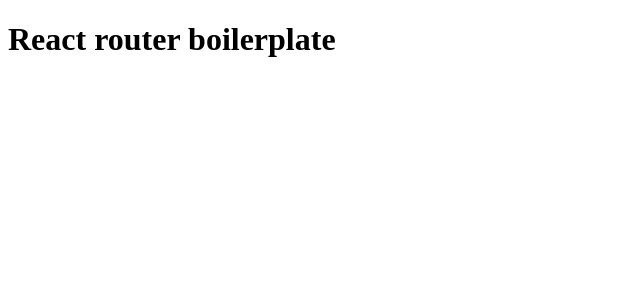
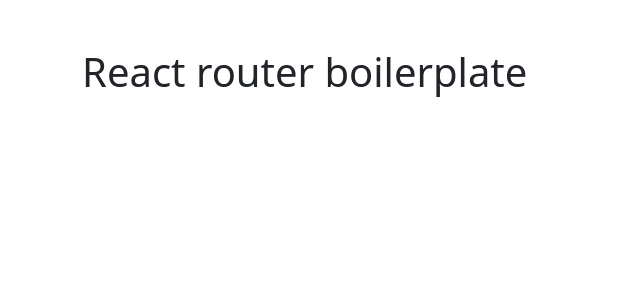
Before and after one commit to TizianoN/152-react-router-boilerplate, a React (Vite) app: page / in a window 1280 px wide. Shown: the top 300 px of the page, without its empty margins (0-640 px from the left). Built offline with nearby package versions, Linux system fonts and the light colour scheme.

Commit message:
add: bootstrap

```diff
--- a/package.json
+++ b/package.json
@@ -10,6 +10,7 @@
     "preview": "vite preview"
   },
   "dependencies": {
+    "bootstrap": "^5.3.8",
     "react": "^19.2.0",
     "react-dom": "^19.2.0"
   },
--- a/src/App.jsx
+++ b/src/App.jsx
@@ -1,3 +1,9 @@
 export default function App() {
-  return <h1>React router boilerplate</h1>;
+  return (
+    <main>
+      <div className="py-5 container">
+        <h1>React router boilerplate</h1>
+      </div>
+    </main>
+  );
 }
--- a/src/main.jsx
+++ b/src/main.jsx
@@ -1,5 +1,9 @@
 import { StrictMode } from "react";
 import { createRoot } from "react-dom/client";
+
+import "bootstrap/dist/css/bootstrap.min.css";
+import "bootstrap/dist/js/bootstrap.min.js";
+
 import "./assets/css/index.css";
 import App from "./App.jsx";
 
```
Also changed, not shown: 1 other file (tests, documents, lock files or other folders).
